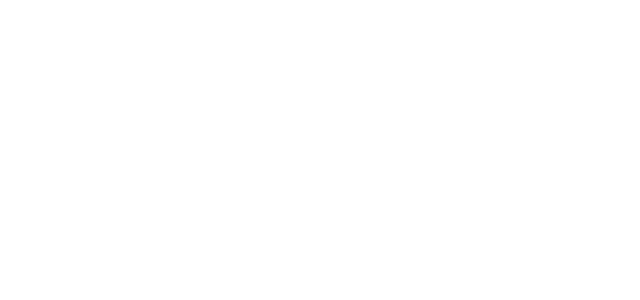
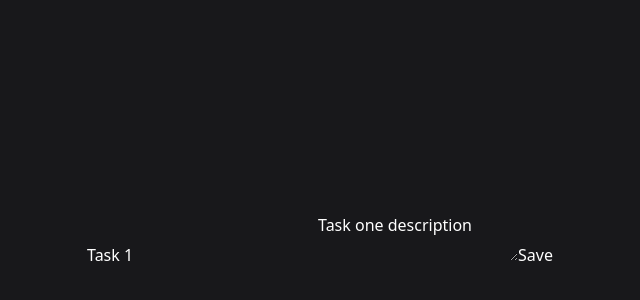
Before and after one commit to Pipeto84/redux-tasks, a React (Vite) app: page /edit-task/1 in a window 1280 px wide. Before the commit this address had no page. Shown: the part 160-460 px from the top of the page, without its empty margins (320-960 px from the left). Built offline with nearby package versions, Linux system fonts and the light colour scheme.

Commit message:
installed TailwindCSS

```diff
--- a/package.json
+++ b/package.json
@@ -11,10 +11,12 @@
   },
   "dependencies": {
     "@reduxjs/toolkit": "^2.6.0",
+    "@tailwindcss/vite": "^4.0.9",
     "react": "^18.3.1",
     "react-dom": "^18.3.1",
     "react-redux": "^9.2.0",
     "react-router-dom": "^7.2.0",
+    "tailwindcss": "^4.0.9",
     "uuid": "^11.1.0"
   },
   "devDependencies": {
--- a/src/App.css
+++ b/src/App.css
@@ -1,3 +1,5 @@
+@import "tailwindcss";
+
 .App {
   text-align: center;
 }
--- a/src/App.jsx
+++ b/src/App.jsx
@@ -5,13 +5,16 @@ import { BrowserRouter, Routes, Route } from "react-router-dom";
 
 function App() {
   return (
-    <div className="App">
+    <div className="bg-zinc-900 h-screen text-white">
+      <div className="flex items-center justify-center h-full">
       <BrowserRouter>
         <Routes>
           <Route path="/" element={<TaskList />} />
           <Route path="/create-task" element={<TaskForm />} />
+          <Route path="/edit-task/:id" element={<TaskForm />} />
         </Routes>
       </BrowserRouter>
+      </div>
     </div>
   );
 }
--- a/src/components/TaskForm.jsx
+++ b/src/components/TaskForm.jsx
@@ -1,12 +1,15 @@
-import React, { useState } from "react";
-import { useDispatch } from "react-redux";
-import { addTask } from "../features/tasks/taskSlice";
+import React, { useState, useEffect } from "react";
+import { useDispatch, useSelector } from "react-redux";
+import { addTask,editTask } from "../features/tasks/taskSlice";
 import { v4 as uuid } from "uuid";
-import {useNavigate} from 'react-router-dom'
+import { useNavigate, useParams } from "react-router-dom";
 
 export const TaskForm = () => {
   const dispatch = useDispatch();
-  const navigate= useNavigate()
+  const navigate = useNavigate();
+  const params = useParams();
+  const tasks = useSelector((state) => state.tasks);
+
   const [task, setTask] = useState({
     title: "",
     description: "",
@@ -18,16 +21,26 @@ export const TaskForm = () => {
       [e.target.name]: e.target.value,
     });
   };
+
   const handleSubmit = (e) => {
     e.preventDefault();
+    if (params.id) {
+      dispatch(editTask(task));
+    } else {
       dispatch(
         addTask({
           ...task,
           id: uuid(),
         })
       );
-    navigate('/')
+    }
+    navigate("/");
   };
+  useEffect(() => {
+    if (params) {
+      setTask(tasks.find((task) => task.id === params.id));
+    }
+  }, []);
 
   return (
     <form onSubmit={handleSubmit}>
@@ -36,11 +49,13 @@ export const TaskForm = () => {
         type="text"
         placeholder="Title"
         onChange={handleChange}
+        value={task.title}
       />
       <textarea
         name="description"
         placeholder="Description"
         onChange={handleChange}
+        value={task.description}
       ></textarea>
       <button>Save</button>
     </form>
--- a/src/components/TaskList.jsx
+++ b/src/components/TaskList.jsx
@@ -18,7 +18,7 @@ export const TaskList = () => {
         <div key={task.id}>
           <h3>{task.title}</h3>
           <p>{task.description}</p>
-
+          <Link to={`/edit-task/${task.id}`}>Edit</Link>
           <button onClick={() => handleDelete(task.id)}>Delete</button>
         </div>
       ))}
--- a/src/features/tasks/taskSlice.js
+++ b/src/features/tasks/taskSlice.js
@@ -21,14 +21,23 @@ export const taskSlice = createSlice({
       state.push(action.payload);
     },
     deleteTask: (state, action) => {
-      const taskFound=state.find(task => task.id === action.payload)
-      if(taskFound){
-        state.splice(state.indexOf(taskFound),1)
+      const taskFound = state.find((task) => task.id === action.payload);
+      if (taskFound) {
+        state.splice(state.indexOf(taskFound), 1);
+      }
+    },
+    editTask: (state, action) => {
+      const { id, title, description } = action.payload;
+
+      const foundTask = state.find((task) => task.id === id);
+      if (foundTask) {
+        foundTask.title = title;
+        foundTask.description = description;
       }
     },
   },
 });
 
-export const { addTask, deleteTask } = taskSlice.actions;
+export const { addTask, deleteTask, editTask } = taskSlice.actions;
 
 export default taskSlice.reducer;
--- a/vite.config.js
+++ b/vite.config.js
@@ -1,7 +1,8 @@
-import { defineConfig } from 'vite'
-import react from '@vitejs/plugin-react-swc'
+import { defineConfig } from "vite";
+import react from "@vitejs/plugin-react-swc";
+import tailwindcss from "@tailwindcss/vite";
 
 // https://vite.dev/config/
 export default defineConfig({
-  plugins: [react()],
-})
+  plugins: [react(), tailwindcss()],
+});
```
Also changed, not shown: 2 other files (tests, documents, lock files or other folders). Lines whose indentation alone changed are shown as unchanged.
